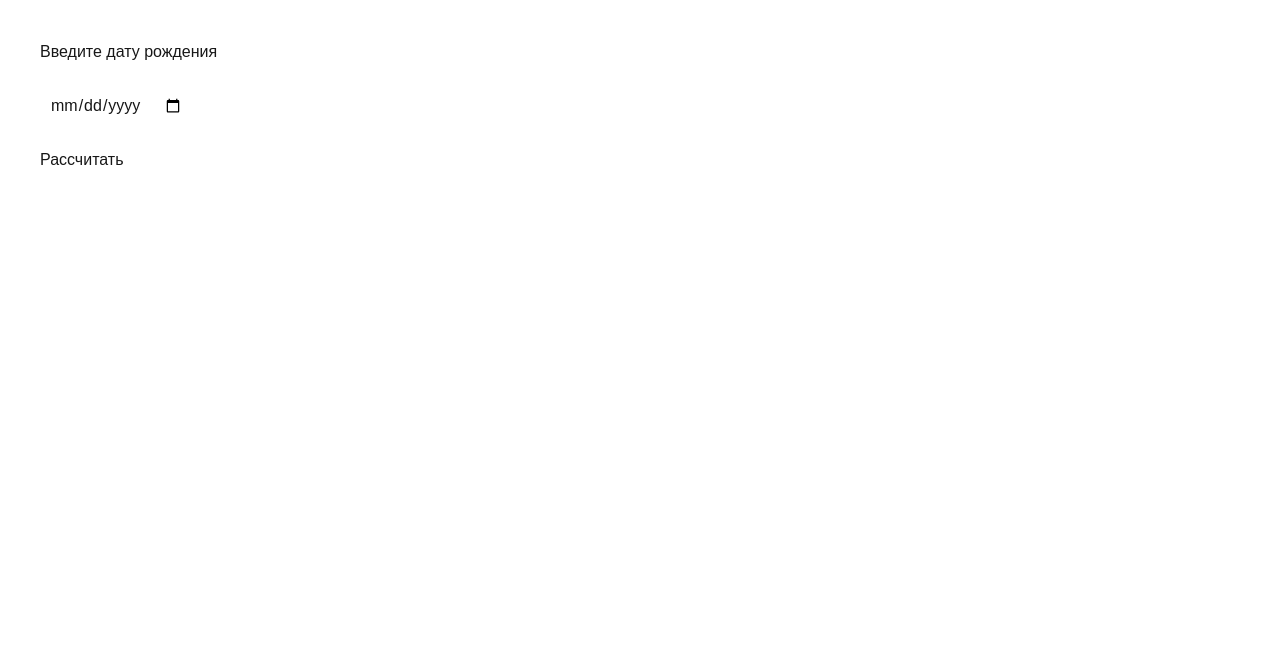
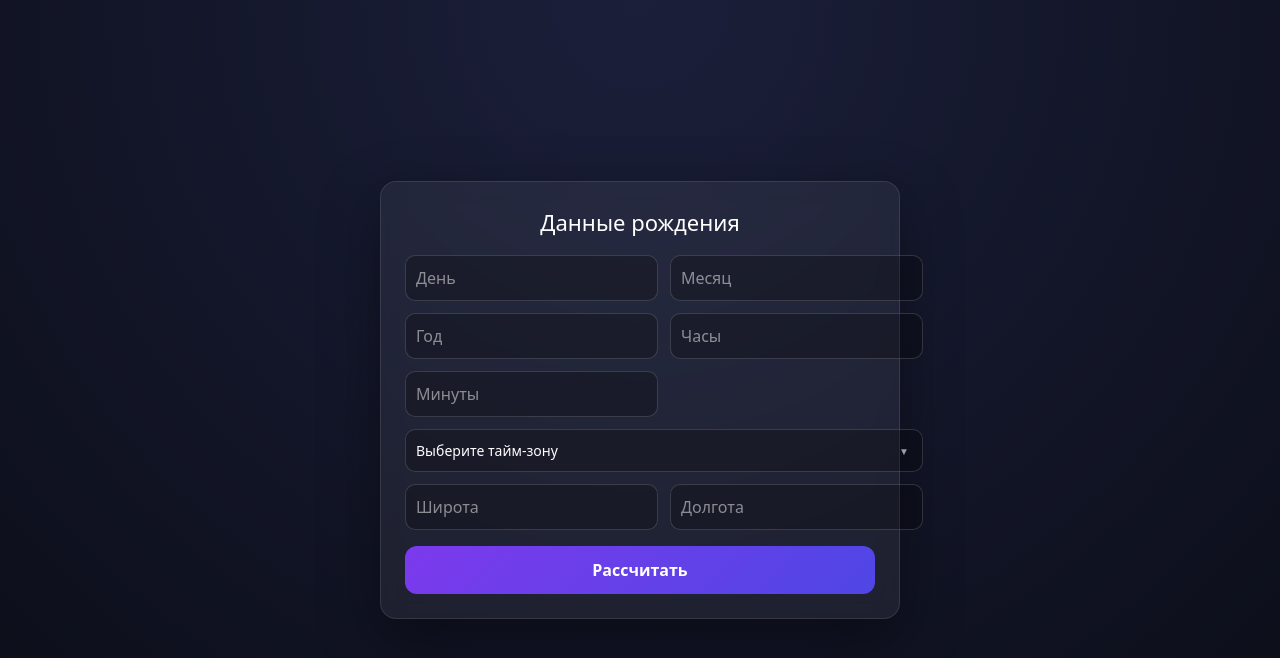
Before and after one commit to ahirotome-cpu/astro, a Next.js app: page /form in a window 1280 px wide. Shown: the top 658 px of the page. Built offline with nearby package versions, Linux system fonts and the light colour scheme.

Commit message:
add chart api

```diff
--- /dev/null
+++ b/app/api/chart/route.ts
@@ -0,0 +1,42 @@
+import { NextResponse } from "next/server";
+
+export async function POST(req: Request) {
+  const body = await req.json();
+
+  const { year, month, date, hours, minutes, latitude, longitude, timezone } = body;
+
+  const response = await fetch(
+    "https://json.freeastrologyapi.com/western/houses",
+    {
+      method: "POST",
+      headers: {
+        "Content-Type": "application/json",
+        "x-api-key": `${process.env.FREE_ASTROLOGY_API_KEY}`,
+      },
+      body: JSON.stringify({
+        year,
+        month,
+        date,
+        hours,
+        minutes,
+        seconds: 0,
+        latitude,
+        longitude,
+        timezone,
+        config: {
+          observation_point: "topocentric",
+          ayanamsha: "tropical",
+          house_system: "Placidus",
+          language: "en",
+        },
+      }),
+    }
+  );
+
+  const data = await response.json();
+  console.log(data?.output?.Houses.map((item: { House: any; zodiac_sign: { name: { en: any; }; }; }) => ({ house: item?.House, name: item?.zodiac_sign?.name?.en })))
+
+  return NextResponse.json({
+    result: `${data?.output?.Houses?.[7]?.zodiac_sign?.name?.en}` || "Ошибка генерации"
+  });
+}
--- /dev/null
+++ b/app/form/page.constants.ts
@@ -0,0 +1,27 @@
+export const TIMEZONES = [
+  { value: 'UTC-12', label: 'UTC -12' },
+  { value: 'UTC-11', label: 'UTC -11' },
+  { value: 'UTC-10', label: 'UTC -10' },
+  { value: 'UTC-9', label: 'UTC -9' },
+  { value: 'UTC-8', label: 'UTC -8' },
+  { value: 'UTC-7', label: 'UTC -7' },
+  { value: 'UTC-6', label: 'UTC -6' },
+  { value: 'UTC-5', label: 'UTC -5' },
+  { value: 'UTC-4', label: 'UTC -4' },
+  { value: 'UTC-3', label: 'UTC -3' },
+  { value: 'UTC-2', label: 'UTC -2' },
+  { value: 'UTC-1', label: 'UTC -1' },
+  { value: 'UTC+0', label: 'UTC 0 (GMT)' },
+  { value: 'UTC+1', label: 'UTC +1' },
+  { value: 'UTC+2', label: 'UTC +2' },
+  { value: 'UTC+3', label: 'UTC +3' },
+  { value: 'UTC+4', label: 'UTC +4' },
+  { value: 'UTC+5', label: 'UTC +5' },
+  { value: 'UTC+6', label: 'UTC +6' },
+  { value: 'UTC+7', label: 'UTC +7' },
+  { value: 'UTC+8', label: 'UTC +8' },
+  { value: 'UTC+9', label: 'UTC +9' },
+  { value: 'UTC+10', label: 'UTC +10' },
+  { value: 'UTC+11', label: 'UTC +11' },
+  { value: 'UTC+12', label: 'UTC +12' },
+];
--- /dev/null
+++ b/app/form/page.module.css
@@ -0,0 +1,133 @@
+.page {
+  min-height: 100vh;
+  display: flex;
+  justify-content: center;
+  align-items: center;
+  background: radial-gradient(circle at top, #1b1f3a, #0b0d17);
+  padding: 20px;
+  font-family: system-ui, sans-serif;
+}
+
+.card {
+  width: 100%;
+  max-width: 520px;
+  background: rgba(255, 255, 255, 0.06);
+  backdrop-filter: blur(10px);
+  border: 1px solid rgba(255, 255, 255, 0.1);
+  border-radius: 16px;
+  padding: 24px;
+  color: white;
+  box-shadow: 0 20px 60px rgba(0, 0, 0, 0.4);
+}
+
+.title {
+  font-size: 22px;
+  margin-bottom: 16px;
+  text-align: center;
+}
+
+.grid {
+  display: grid;
+  grid-template-columns: repeat(2, 1fr);
+  gap: 12px;
+}
+
+.grid input,
+.grid select {
+  padding: 10px;
+  border-radius: 10px;
+  border: 1px solid rgba(255, 255, 255, 0.15);
+  background: rgba(0, 0, 0, 0.25);
+  color: white;
+  outline: none;
+}
+
+.grid input::placeholder {
+  color: rgba(255, 255, 255, 0.5);
+}
+
+.grid select {
+  grid-column: span 2;
+}
+
+.button {
+  margin-top: 16px;
+  width: 100%;
+  padding: 12px;
+  border: none;
+  border-radius: 12px;
+  background: linear-gradient(135deg, #7c3aed, #4f46e5);
+  color: white;
+  font-weight: 600;
+  cursor: pointer;
+  transition: 0.2s ease;
+}
+
+.button:hover {
+  transform: translateY(-1px);
+  opacity: 0.95;
+}
+
+.result {
+  margin-top: 20px;
+  padding: 12px;
+  border-radius: 12px;
+  background: rgba(255, 255, 255, 0.08);
+  text-align: center;
+}
+
+.selectWrapper {
+  grid-column: span 2;
+  position: relative;
+}
+
+.select {
+  width: 100%;
+  padding: 12px 14px;
+  border-radius: 12px;
+
+  border: 1px solid rgba(255, 255, 255, 0.15);
+  background: rgba(0, 0, 0, 0.35);
+
+  color: white;
+  font-size: 14px;
+
+  appearance: none;
+  -webkit-appearance: none;
+  -moz-appearance: none;
+
+  outline: none;
+
+  cursor: pointer;
+  transition: 0.2s ease;
+}
+
+.selectWrapper::after {
+  content: "▼";
+  position: absolute;
+  right: 14px;
+  top: 50%;
+  transform: translateY(-50%);
+  pointer-events: none;
+  font-size: 10px;
+  color: rgba(255, 255, 255, 0.6);
+}
+
+.select:hover {
+  border-color: rgba(255, 255, 255, 0.3);
+}
+
+.select:focus {
+  border-color: #7c3aed;
+  box-shadow: 0 0 0 2px rgba(124, 58, 237, 0.3);
+}
+
+@media (max-width: 500px) {
+  .grid {
+    grid-template-columns: 1fr;
+  }
+
+  .grid select {
+    grid-column: span 1;
+  }
+}
--- a/app/form/page.tsx
+++ b/app/form/page.tsx
@@ -1,16 +1,32 @@
 'use client';
 
 import { useState } from 'react';
+import styles from './page.module.css';
+import { TIMEZONES } from './page.constants';
 
 export default function FormPage() {
-  const [date, setDate] = useState('');
+  const [form, setForm] = useState({
+    day: '',
+    month: '',
+    year: '',
+    hour: '',
+    minute: '',
+    timezone: '',
+    lat: '',
+    lon: ''
+  });
+
   const [result, setResult] = useState('');
+
+  const handleChange = (e: React.ChangeEvent<HTMLInputElement | HTMLSelectElement>) => {
+    setForm({ ...form, [e.target.name]: e.target.value });
+  };
 
   const handleClick = async () => {
     const res = await fetch('/api/generate', {
       method: 'POST',
       headers: { 'Content-Type': 'application/json' },
-      body: JSON.stringify({ date })
+      body: JSON.stringify(form)
     });
 
     const data = await res.json();
@@ -18,27 +34,44 @@ export default function FormPage() {
   };
 
   return (
-    <main style={{ padding: '40px' }}>
-      <h1>Введите дату рождения</h1>
+    <main className={styles.page}>
+      <div className={styles.card}>
+        <h1 className={styles.title}>Данные рождения</h1>
 
-      <input
-        type="date"
-        value={date}
-        onChange={(e) => setDate(e.target.value)}
-        style={{ marginTop: '20px', padding: '10px' }}
-      />
+        <div className={styles.grid}>
+          <input name="day" placeholder="День" type="number" onChange={handleChange} />
+          <input name="month" placeholder="Месяц" type="number" onChange={handleChange} />
+          <input name="year" placeholder="Год" type="number" onChange={handleChange} />
 
-      <br />
+          <input name="hour" placeholder="Часы" type="number" onChange={handleChange} />
+          <input name="minute" placeholder="Минуты" type="number" onChange={handleChange} />
 
-      <button onClick={handleClick} style={{ marginTop: '20px' }}>
-        Рассчитать
-      </button>
+          <div className={styles.selectWrapper}>
+            <select
+              name="timezone"
+              value={form.timezone}
+              onChange={handleChange}
+              className={styles.select}
+            >
+              <option value="">Выберите тайм-зону</option>
+              {TIMEZONES.map((tz) => (
+                <option key={tz.value} value={tz.value}>
+                  {tz.label}
+                </option>
+              ))}
+            </select>
+          </div>
 
-      {result && (
-        <p style={{ marginTop: '30px' }}>
-          {result}
-        </p>
-      )}
+          <input name="lat" placeholder="Широта" type="number" step="any" onChange={handleChange} />
+          <input name="lon" placeholder="Долгота" type="number" step="any" onChange={handleChange} />
+        </div>
+
+        <button className={styles.button} onClick={handleClick}>
+          Рассчитать
+        </button>
+
+        {result && <div className={styles.result}>{result}</div>}
+      </div>
     </main>
   );
 }
```
Also changed, not shown: app/form/page.interfaces.ts (added, +10 -0 lines).
